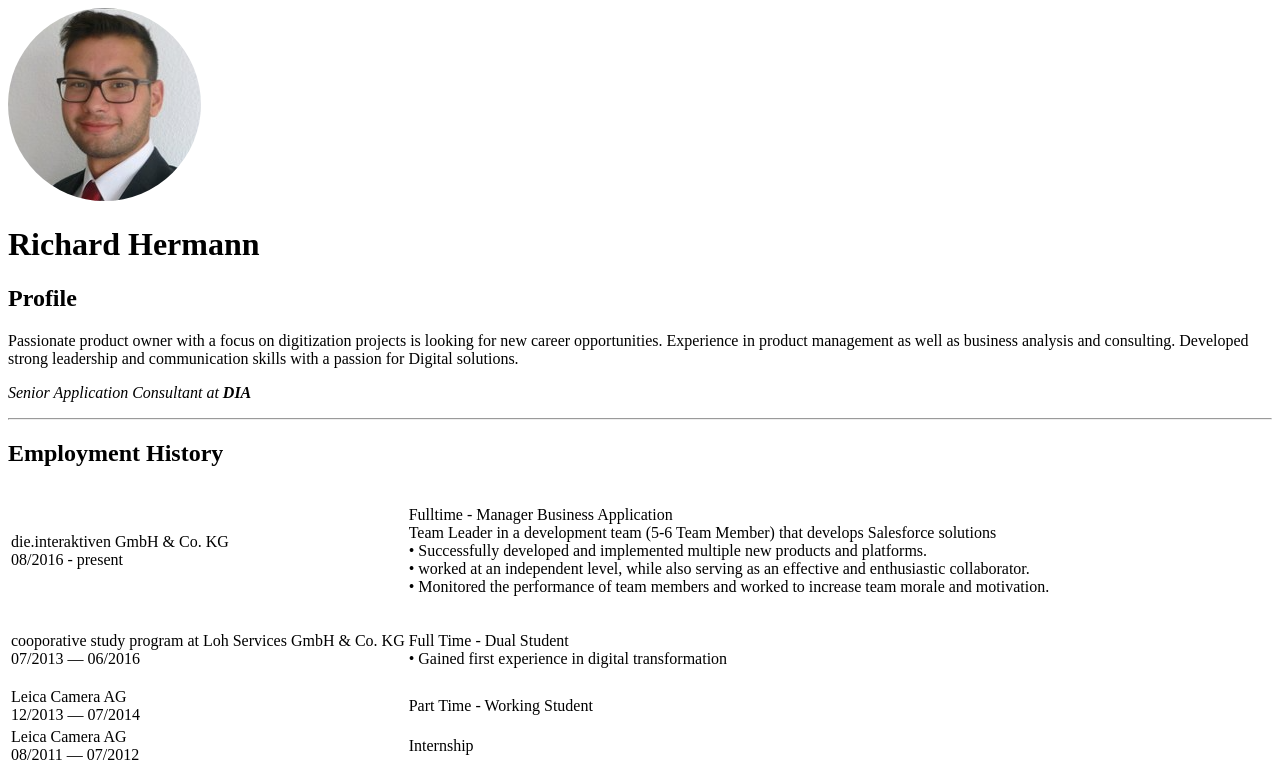
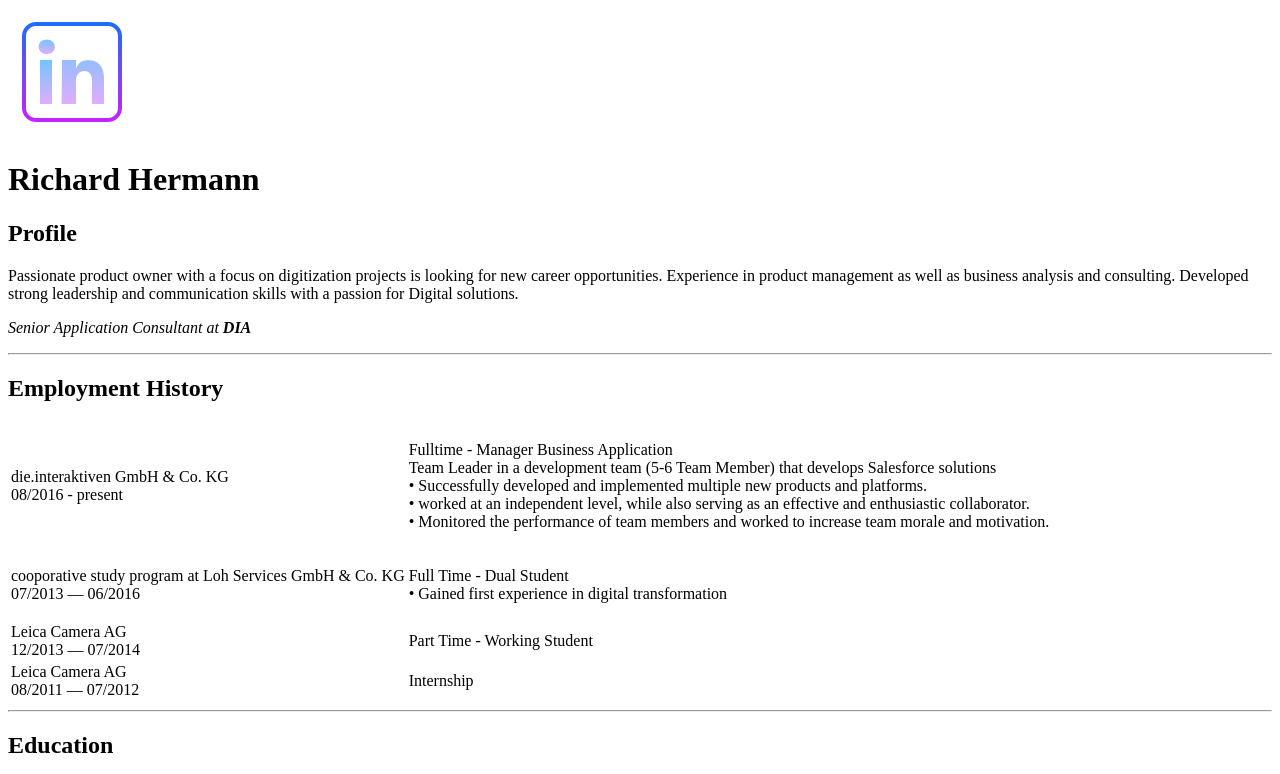
Before and after one commit to Rich209/cv, a plain HTML site: page index.html in a window 1280 px wide. Shown: the top 774 px of the page. Drawn offline with Linux system fonts and the light colour scheme.

Commit message:
Update index.html

```diff
--- a/index.html
+++ b/index.html
@@ -7,7 +7,7 @@
     <title>⚡ Rich's Personal Site</title>
   </head>
   <body>
-    <img src="images/profile.png" alt="Richards Profilpicture" />
+    <img src="icons/linkedin.png" alt="Richards Profilpicture" />
     <h1>Richard Hermann</h1>
     <h2>Profile</h2>
     <p>
```
